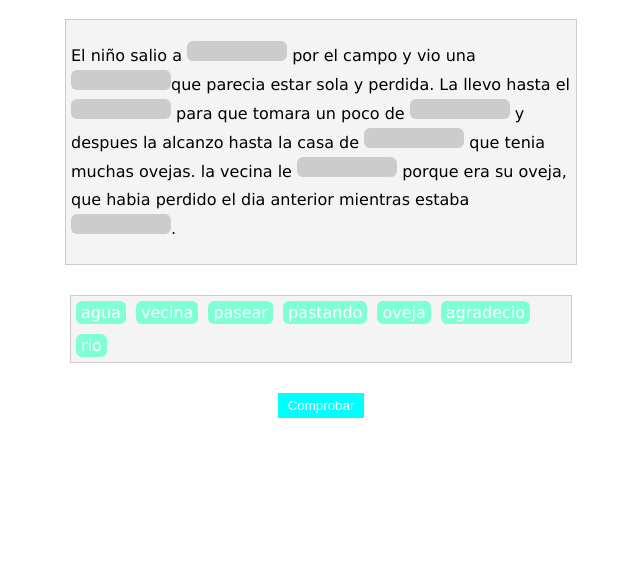
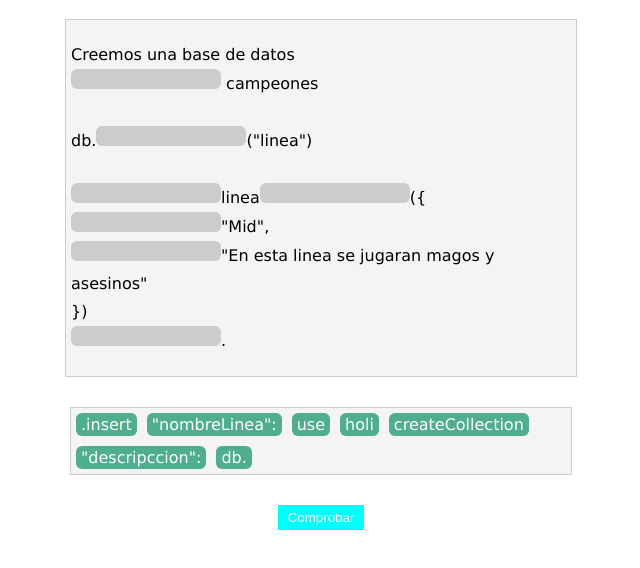
Before and after one commit to diego072117/Juego-Mongo, a plain HTML site: page index.html in a window 1280 px wide. Shown: the part 62-630 px from the top of the page, without its empty margins (319-959 px from the left). Drawn offline with Linux system fonts and the light colour scheme.

Commit message:
juego-vercion-1.2

```diff
--- a/index.html
+++ b/index.html
@@ -13,13 +13,16 @@
     <h1>Completa el texto</h1>
     <section class="texto">
 
-        <p>El niño salio a <span id="0"></span> por el campo y vio una
-            <span id="1"></span>que parecia estar sola y perdida. La llevo hasta
-            el <span id="2"></span> para que tomara un poco de <span id="3"></span>
-            y despues la alcanzo hasta la casa de <span id="4"></span> que tenia
-            muchas ovejas. la vecina le <span id="5"></span> porque era su oveja, que habia perdido el dia anterior
-            mientras
-            estaba <span id="6"></span>.
+        <p>Creemos una base de datos<br>
+            <span id="0"></span> campeones<br>
+            <br>
+            db.<span id="1"></span>("linea")<br>
+            <br>
+            <span id="2"></span>linea<span id="3"></span>({<br>
+            <span id="4"></span>"Mid",<br>
+            <span id="5"></span>"En esta linea se jugaran magos y asesinos"<br>
+            })<br>
+            <span id="6"></span>.
         </p>
 
     </section>
@@ -36,4 +39,5 @@
 
     <script src="/script.js"></script>
 </body>
+
 </html>
--- a/script.js
+++ b/script.js
@@ -1,10 +1,26 @@
 // Arreglo que contiene el orden correcto de las palabras
 
-let orden_correcto = ['pasear', 'oveja', 'rio', 'agua', 'vecina','agradecio','pastando']
+let orden_correcto = [
+    'use',
+    'createCollection',
+    'db.',
+    '.insert',
+    '"nombreLinea":',
+    '"descripccion":',
+    'holi'
+]
 
 //palabras desordenadas para mostrar en opciones
 
-let palabras_juego = ['agua','vecina', 'pasear', 'pastando','oveja','agradecio', 'rio']
+let palabras_juego = [
+    '.insert',
+    '"nombreLinea":',
+    'use',
+    'holi',
+    'createCollection',
+    '"descripccion":',
+    'db.'
+]
 
 //container de las opciones
 let contenedorOpciones = document.getElementById("opciones")
@@ -18,8 +34,8 @@ let txtResultado = document.getElementById("resultado")
 let posDisponible = ["", "", "", "", "", "", ""]
 
 //funcion para agregar las opciones
-function agregarOpciones(){
-    palabras_juego.forEach(element =>{
+function agregarOpciones() {
+    palabras_juego.forEach(element => {
         let div = document.createElement("div")
         div.className = "palabra"
         div.innerHTML = element
@@ -30,16 +46,16 @@ function agregarOpciones(){
 agregarOpciones()
 
 //agrga el metodo remove onclick a cada elemento span del texto
-function agregarEliminarAspan(){
+function agregarEliminarAspan() {
     var spans = document.getElementsByTagName("span")
-    for(let i=0; i < spans.length; i++){
+    for (let i = 0; i < spans.length; i++) {
         spans[i].setAttribute("onclick", "remove(this)")
     }
 }
 agregarEliminarAspan()
 
 //funcion queu coloca el texto de opcion elegida en el correspondiente
-function completar(palabra){
+function completar(palabra) {
     let posLibre = posDisponible.indexOf("")
     document.getElementById(posLibre).innerHTML = palabra.innerHTML
     posDisponible[posLibre] = palabra.innerHTML
@@ -47,12 +63,12 @@ function completar(palabra){
 }
 
 //funcion que elimina una palabra del texto y la pone de nuevo en las opciones
-function remove(palabra){
+function remove(palabra) {
     //agregamos la opcion nuevamente al listado
     let div = document.createElement("div")
     div.className = "palabra"
     div.innerHTML = palabra.innerHTML
-    div.setAttribute("onclick","completar(this)")
+    div.setAttribute("onclick", "completar(this)")
     contenedorOpciones.appendChild(div)
 
     //eliminamos el texto del span
@@ -67,28 +83,28 @@ function remove(palabra){
 
 
 //Funcion que comprueba si esta correcto
-comprobar.onclick = function(){
+comprobar.onclick = function () {
     //compruebo si todavia hay palabras disponibles
     let posLibre = posDisponible.indexOf("")
     let totalAciertos = 0
 
-    if(posLibre==-1){
-        for( i = 0; i <orden_correcto.length;i++){
-            if(orden_correcto[i]==posDisponible[i]){
+    if (posLibre == -1) {
+        for (i = 0; i < orden_correcto.length; i++) {
+            if (orden_correcto[i] == posDisponible[i]) {
                 document.getElementById(i).style.background = "#c0ff33"
                 totalAciertos++
-            }else{
+            } else {
                 document.getElementById(i).style.background = "#fb4b4b"
             }
         }
 
-        if(totalAciertos==orden_correcto.length){
+        if (totalAciertos == orden_correcto.length) {
             txtResultado.innerHTML = "Muy bien!!"
-        }else{
+        } else {
             txtResultado.innerHTML = "Exsisten errores!!"
         }
 
-    }else{
+    } else {
         alert("completa las palabras")
     }
 }
--- a/style.css
+++ b/style.css
@@ -9,7 +9,7 @@ h1{
 span{
     display: inline-block;
     background-color: #ccc;
-    width: 100px;
+    width: 150px;
     height: 20px;
     text-align: center;
     border-radius: 6px;
@@ -39,7 +39,7 @@ span{
 
 .opciones .palabra{
     display: inline-block;
-    background-color: aquamarine;
+    background-color: rgb(78, 174, 142);
     color: #fff;
     margin: 5px;
     padding: 2px 5px;
```
